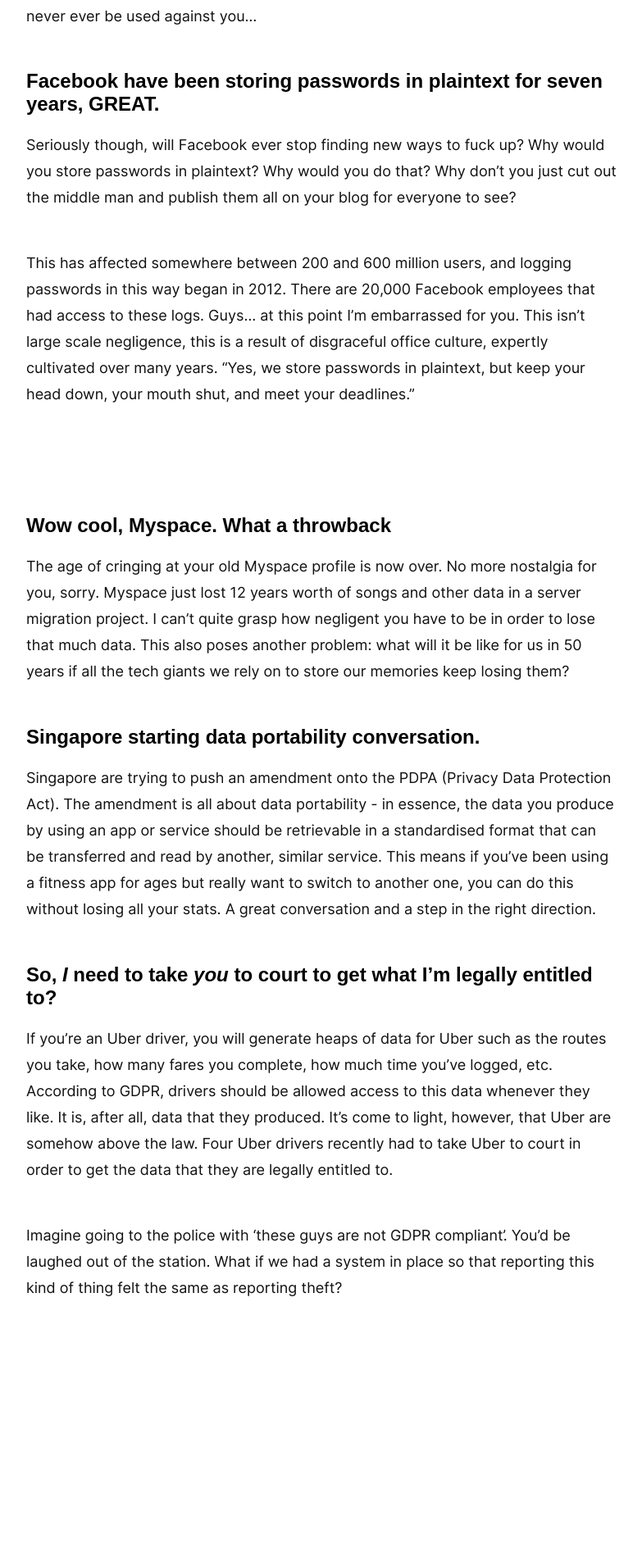
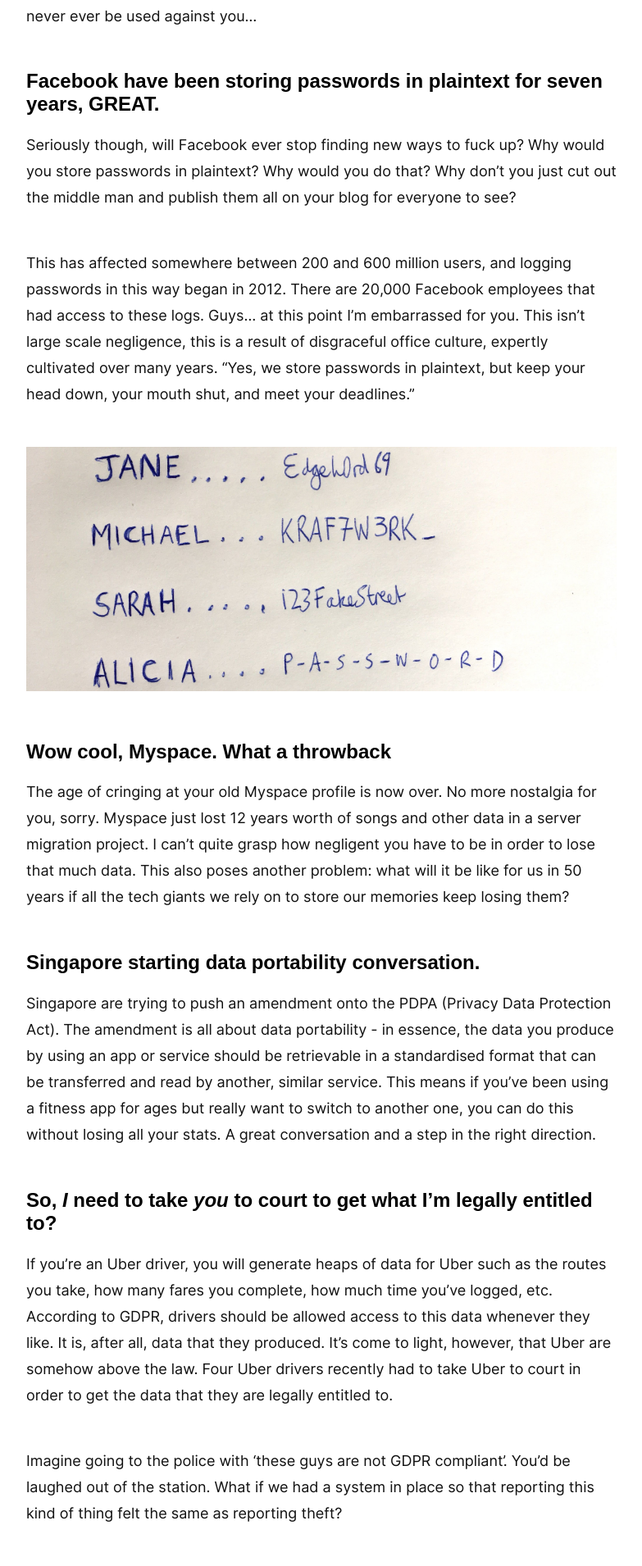
Before and after one commit to metomic/blog, a Jekyll site: the page built from _posts/2019-03-22-Facebook Oh shit, is plaintext not okay?.md, in a window 1280 px wide. Shown: the part 1305-3215 px from the top of the page at 82% size, without its empty margins (248-1031 px from the left). Built offline with Jekyll 4.4.1, drawn with Linux system fonts in a browser that asks for light colours; before the commit the page ends 2940 px from its top, so only the background shows below that.

Commit message:
fixed broken image links

```diff
--- a/_posts/2019-03-15-Can the big five please stop being so damn big? Thanks.markdown
+++ b/_posts/2019-03-15-Can the big five please stop being so damn big? Thanks.markdown
@@ -13,7 +13,7 @@
 
 This week has been mostly about how Mark Zuckerberg wants to merge together all three of his 'let's have a private conversation now' apps. So that's Facebook Messenger, Instagram messenger, and Whatsapp. He says this is all in the name of privacy and took [about 3200](https://www.facebook.com/notes/mark-zuckerberg/a-privacy-focused-vision-for-social-networking/10156700570096634/?utm_campaign=The%20Interface&utm_medium=email&utm_source=Revue%20newsletter) words to explain it "very clearly" in his blog. I mean I think this will just work because a) Facebook have really managed to cultivate trusting relationship with their users, and b) merging those three things just like, sorta makes sense you know? Yes, except points a) and b) are both very, very untrue...
 
-![](images/merge.png)
+![](/images/merge.png)
 
 ## Big tech: abort, abort, abort
 
--- a/_posts/2019-03-22-Facebook Oh shit, is plaintext not okay?.md
+++ b/_posts/2019-03-22-Facebook Oh shit, is plaintext not okay?.md
@@ -23,7 +23,7 @@
 
 This has affected somewhere between 200 and 600 million users, and logging passwords in this way began in 2012. There are 20,000 Facebook employees that had access to these logs. Guys... at this point I'm embarrassed for you. This isn't large scale negligence, this is a result of disgraceful office culture, expertly cultivated over many years. "Yes, we store passwords in plaintext, but keep your head down, your mouth shut, and meet your deadlines."
 
-![](images/plaintext.png)
+![](/images/plaintext.png)
 
 ## Wow cool, Myspace. What a throwback
 
```
Also changed, not shown: _posts/2019-03-20-How Facebook Have Built Up Your Trust Over The Years.md (+1 -0 lines), _posts/2019-03-29-RTB fast secret auctions with your data..md (+1 -1 lines), _posts/2019-03-29-this-isnt-fair-dragonflies-were-just-meant-to-be-pretty.md (+1 -6 lines).
